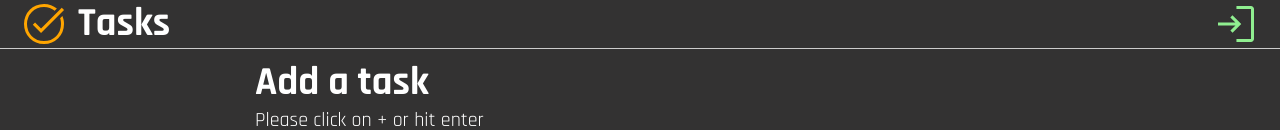
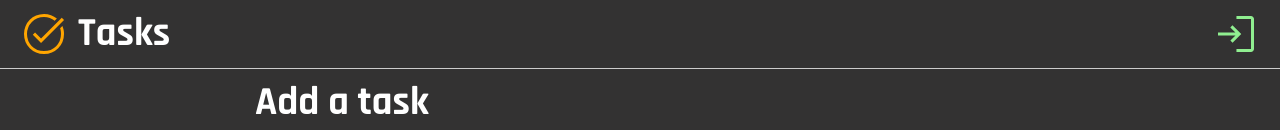
Before and after one commit to LeoDarpan/redux_todo, a React (Vite) app: page / in a window 1280 px wide. Shown: the top 130 px of the page. Built offline with nearby package versions, Linux system fonts and the light colour scheme; no server answers.

Commit message:
Latest build

```diff
--- a/src/assets/scss/layout/_header.scss
+++ b/src/assets/scss/layout/_header.scss
@@ -1,7 +1,7 @@
 header {
   @include flex(space-between);
   border-bottom: 1px solid $header-border-bottom;
-  padding: 0 20px;
+  padding: 10px 20px;
 
   .logo {
     @include flex;
--- a/src/components/Form/Form.jsx
+++ b/src/components/Form/Form.jsx
@@ -39,7 +39,7 @@
             onBlur={() => setShowCursor(true)}
             className='add-todo__input'
           />
-          <IconButton iconCode="&#xe145;" className={todo ? 'show add-todo__icon' : 'hide add-todo__icon'}/>
+          <IconButton iconCode="&#xe145;" className={todo ? 'show add-todo__icon' : 'hide add-todo__icon'} handler={handleSubmit}/>
         </form>
         <p className={showError ? 'add-todo__error show' : 'add-todo__error hide'}>Add a todo first!</p>
       </div>
```
Also changed, not shown: 1 other file (tests, documents, lock files or other folders).
